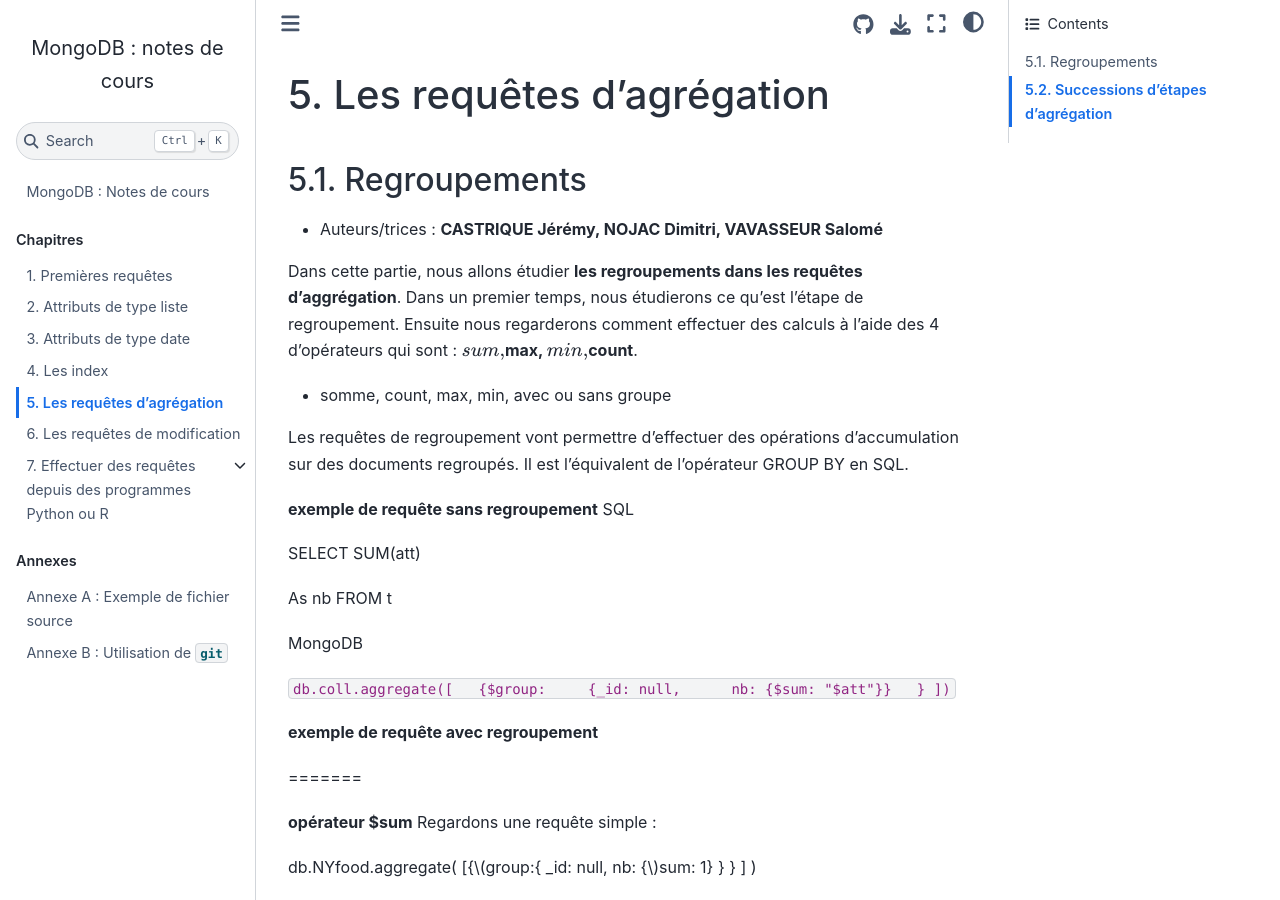
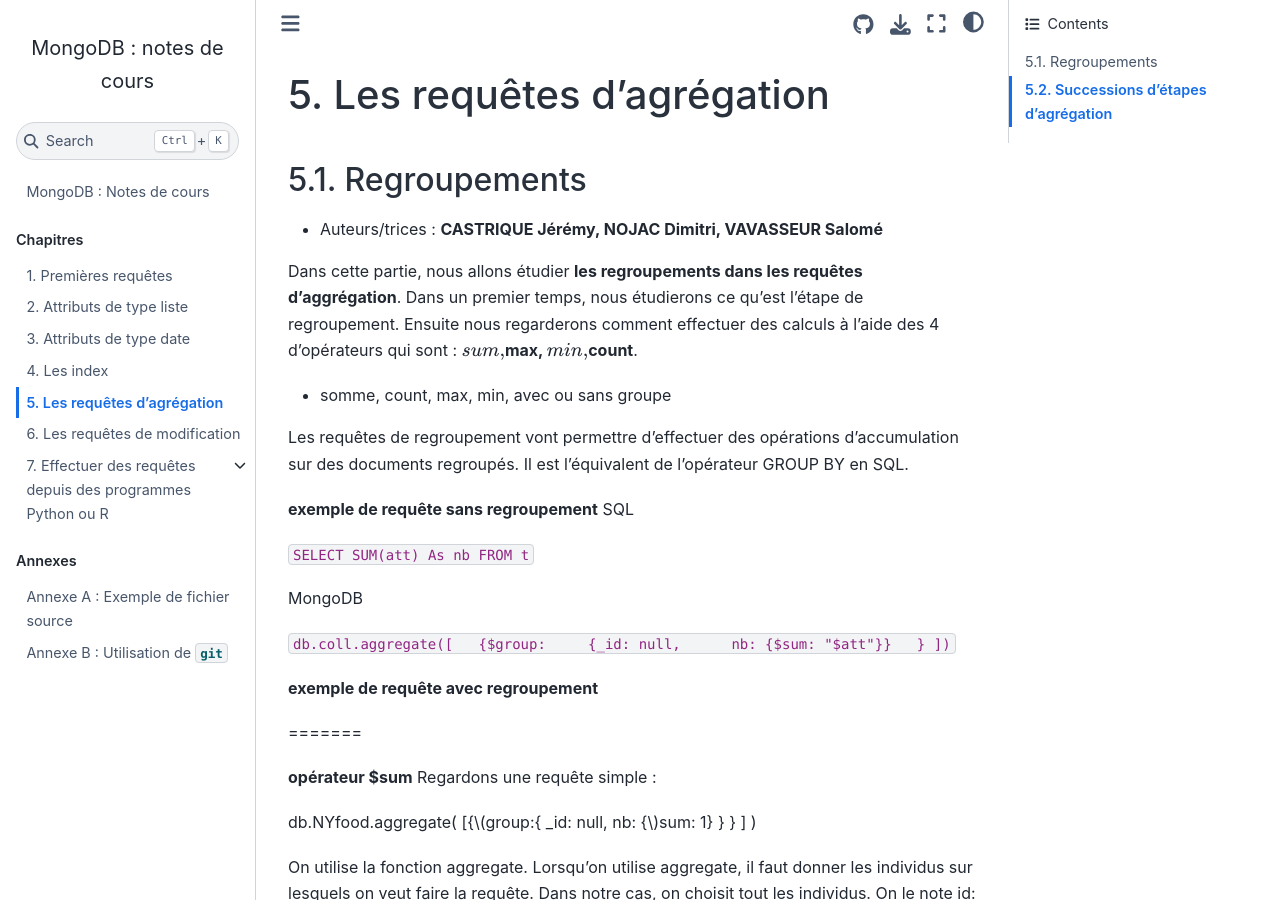
Before and after one commit to rtavenar/mongo_book, a Jupyter Book: the page built from content/05_agreg.md, in a window 1280 px wide and 900 px high. Built offline with Jupyter Book 1.0.4 settings and Sphinx 7.4.7 and the Sphinx Book theme 1.1.4, drawn with Linux system fonts in a browser that asks for light colours.

```diff
--- a/content/05_agreg.md
+++ b/content/05_agreg.md
@@ -28,9 +28,8 @@ Les requêtes de regroupement vont permettre d'effectuer des opérations d'accum
 **exemple de requête sans regroupement**
 SQL
 
-SELECT SUM(att)
-
-As nb FROM t
+`SELECT SUM(att)
+As nb FROM t`
 
 MongoDB
 
```
